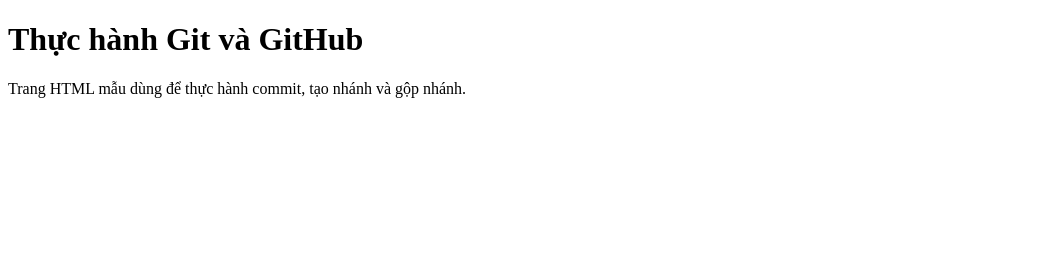
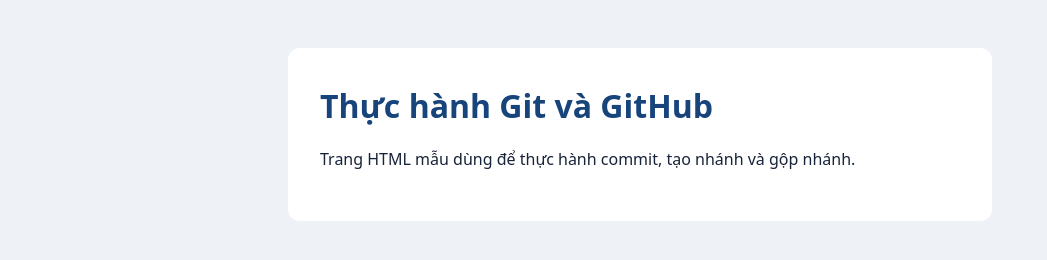
Before and after one commit to NguyenVuMinhTien/ThucHanhGit_1822041158, a plain HTML site: page index.html in a window 1280 px wide. Shown: the whole page, without its empty margins (0-1047 px from the left). Drawn offline with Linux system fonts and the light colour scheme.

Commit message:
Thêm định dạng CSS cho trang HTML

```diff
--- a/index.html
+++ b/index.html
@@ -4,6 +4,7 @@
   <meta charset="utf-8">
   <meta name="viewport" content="width=device-width, initial-scale=1">
   <title>Thực hành Git và GitHub</title>
+  <link rel="stylesheet" href="style.css">
 </head>
 <body>
   <main>
--- /dev/null
+++ b/style.css
@@ -0,0 +1,19 @@
+body {
+  margin: 0;
+  background: #eef2f7;
+  color: #172338;
+  font: 1rem/1.6 system-ui, sans-serif;
+}
+
+main {
+  max-width: 40rem;
+  margin: 3rem auto;
+  padding: 2rem;
+  background: #fff;
+  border-radius: 0.75rem;
+}
+
+h1 {
+  margin: 0;
+  color: #17447b;
+}
```
